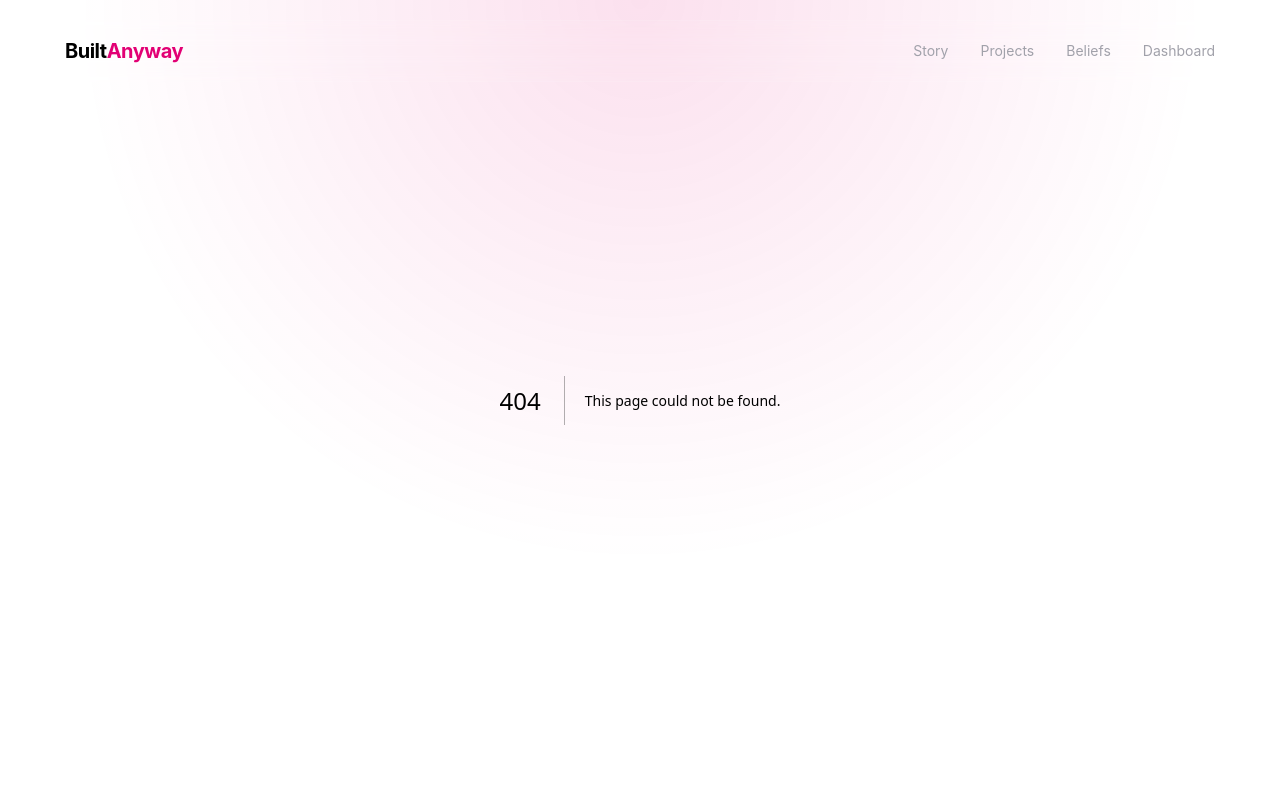
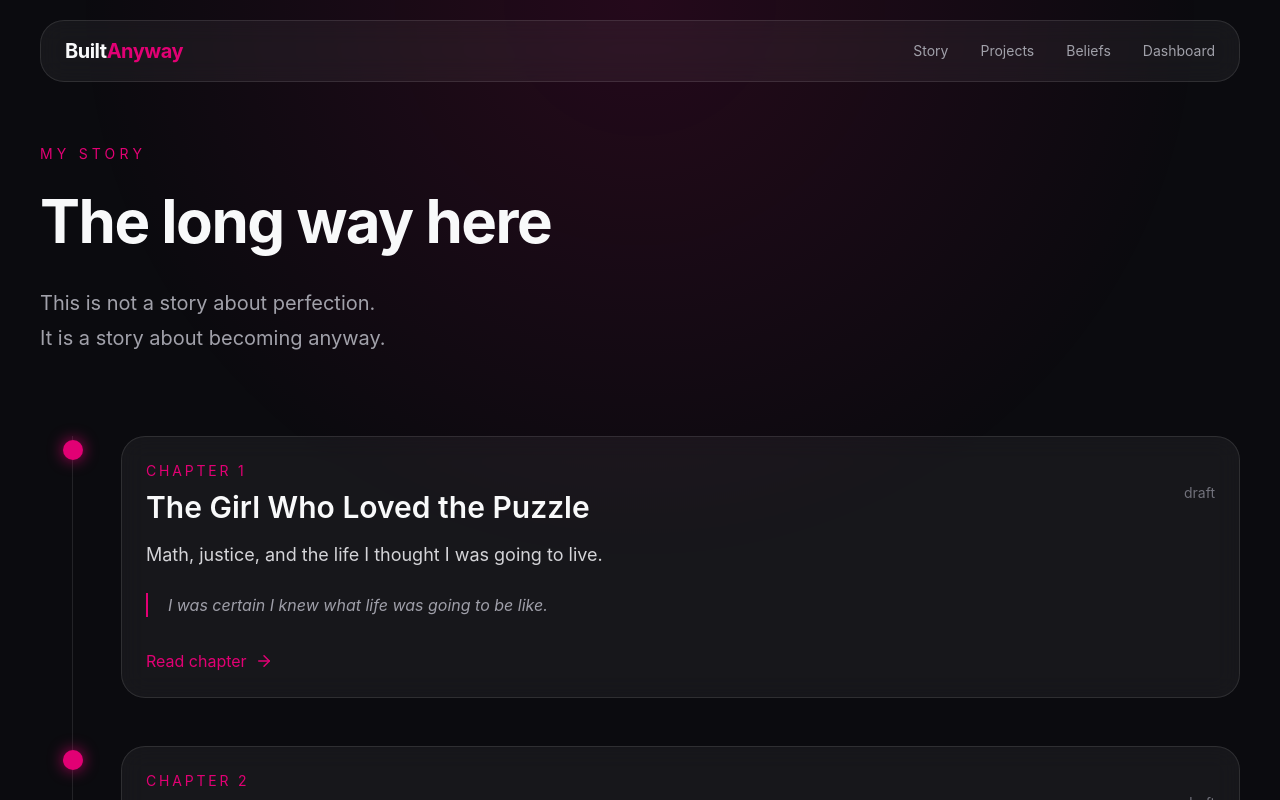
Before and after one commit to JKushi/built-anyway, a Next.js app: page /story in a window 1280 px wide. Before the commit this address had no page. Shown: the top 800 px of the page. Built offline with nearby package versions, Linux system fonts and the light colour scheme.

Commit message:
spacing and story

```diff
--- a/src/app/page.tsx
+++ b/src/app/page.tsx
@@ -5,7 +5,7 @@ import { BarChart3, BookOpen, Rocket } from "lucide-react";
 export default function HomePage() {
   return (
     <div className="relative overflow-hidden pt-28">
-      <section className="section-container min-h-[90vh] grid lg:grid-cols-[0.9fr_1.1fr] gap-12 items-center py-20">
+      <section className="section-container min-h-[78vh] grid lg:grid-cols-[0.9fr_1.1fr] gap-12 items-center py-20">
         <div className="relative z-10">
           <p className="uppercase tracking-[0.3em] text-sm text-[#E20074] mb-6">
             Built Anyway
@@ -46,7 +46,7 @@ export default function HomePage() {
         </div>
       </section>
 
-      <section className="section-container py-16">
+      <section className="section-container py-12">
         <div className="quote-panel">
           <div className="quote-mark">“</div>
           <p className="relative z-10 text-2xl md:text-4xl leading-relaxed font-light text-zinc-100 max-w-4xl">
@@ -55,7 +55,7 @@ export default function HomePage() {
         </div>
       </section>
 
-      <section className="section-container py-24">
+      <section className="section-container py-16">
         <div className="grid lg:grid-cols-[0.35fr_0.65fr] gap-10 items-start">
           <div>
             <p className="text-[#E20074] uppercase tracking-[0.25em] text-sm mb-4">
@@ -110,7 +110,7 @@ export default function HomePage() {
         </div>
       </section>
 
-      <section className="section-container py-24">
+      <section className="section-container py-16">
         <div className="glass-panel p-10">
           <p className="text-[#E20074] uppercase tracking-[0.25em] text-sm mb-4">
             Currently Building
--- /dev/null
+++ b/src/app/story/page.tsx
@@ -0,0 +1,71 @@
+import Link from "next/link";
+import { storyChapters } from "@/data/story/chapters";
+import { ArrowRight } from "lucide-react";
+
+export default function StoryPage() {
+  return (
+    <div className="pt-36 pb-24">
+      <section className="section-container mb-20">
+        <div className="max-w-4xl">
+          <p className="uppercase tracking-[0.3em] text-sm text-[#E20074] mb-6">
+            My Story
+          </p>
+
+          <h1 className="headline mb-8">
+            The long way here
+          </h1>
+
+          <p className="subheadline max-w-3xl">
+            This is not a story about perfection.
+            <br />
+            It is a story about becoming anyway.
+          </p>
+        </div>
+      </section>
+
+      <section className="section-container">
+        <div className="relative border-l border-white/10 ml-4 md:ml-8 pl-8 md:pl-12 space-y-12">
+          {storyChapters.map((chapter, index) => (
+            <div key={chapter.slug} className="relative">
+              <div className="absolute -left-[3.25rem] md:-left-[3.65rem] top-1 w-5 h-5 rounded-full bg-[#E20074] shadow-[0_0_15px_rgba(226,0,116,0.8)]" />
+
+              <div className="story-card">
+                <div className="flex flex-wrap items-center justify-between gap-4 mb-4">
+                  <div>
+                    <p className="text-sm uppercase tracking-[0.2em] text-[#E20074] mb-2">
+                      Chapter {index + 1}
+                    </p>
+
+                    <h2 className="text-3xl font-semibold">
+                      {chapter.title}
+                    </h2>
+                  </div>
+
+                  <span className="text-zinc-500 text-sm">
+                    {chapter.status}
+                  </span>
+                </div>
+
+                <p className="text-zinc-300 text-lg mb-6">
+                  {chapter.subtitle}
+                </p>
+
+                <blockquote className="border-l-2 border-[#E20074] pl-5 italic text-zinc-400 mb-8">
+                  {chapter.quote}
+                </blockquote>
+
+                <Link
+                  href={`/story/${chapter.slug}`}
+                  className="inline-flex items-center gap-2 text-[#E20074] hover:gap-3 transition-all"
+                >
+                  Read chapter
+                  <ArrowRight size={18} />
+                </Link>
+              </div>
+            </div>
+          ))}
+        </div>
+      </section>
+    </div>
+  );
+}
```
